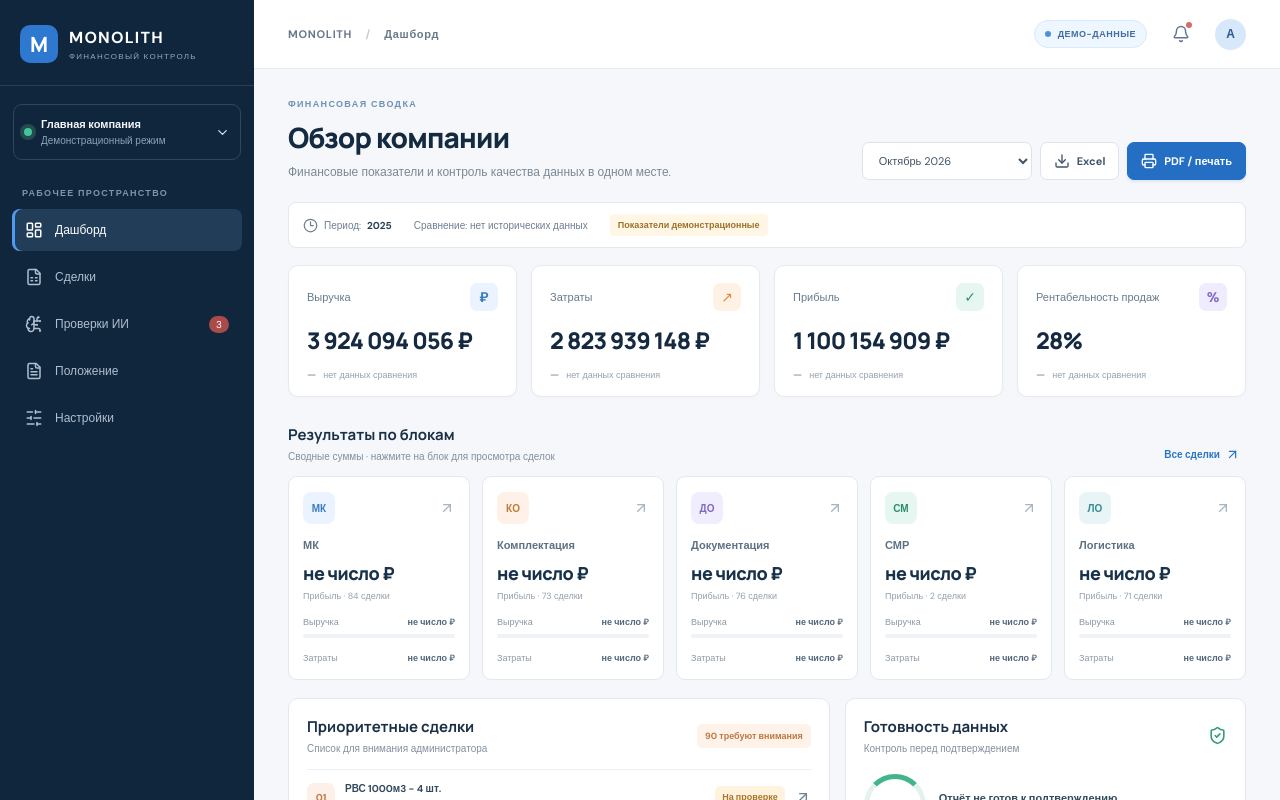
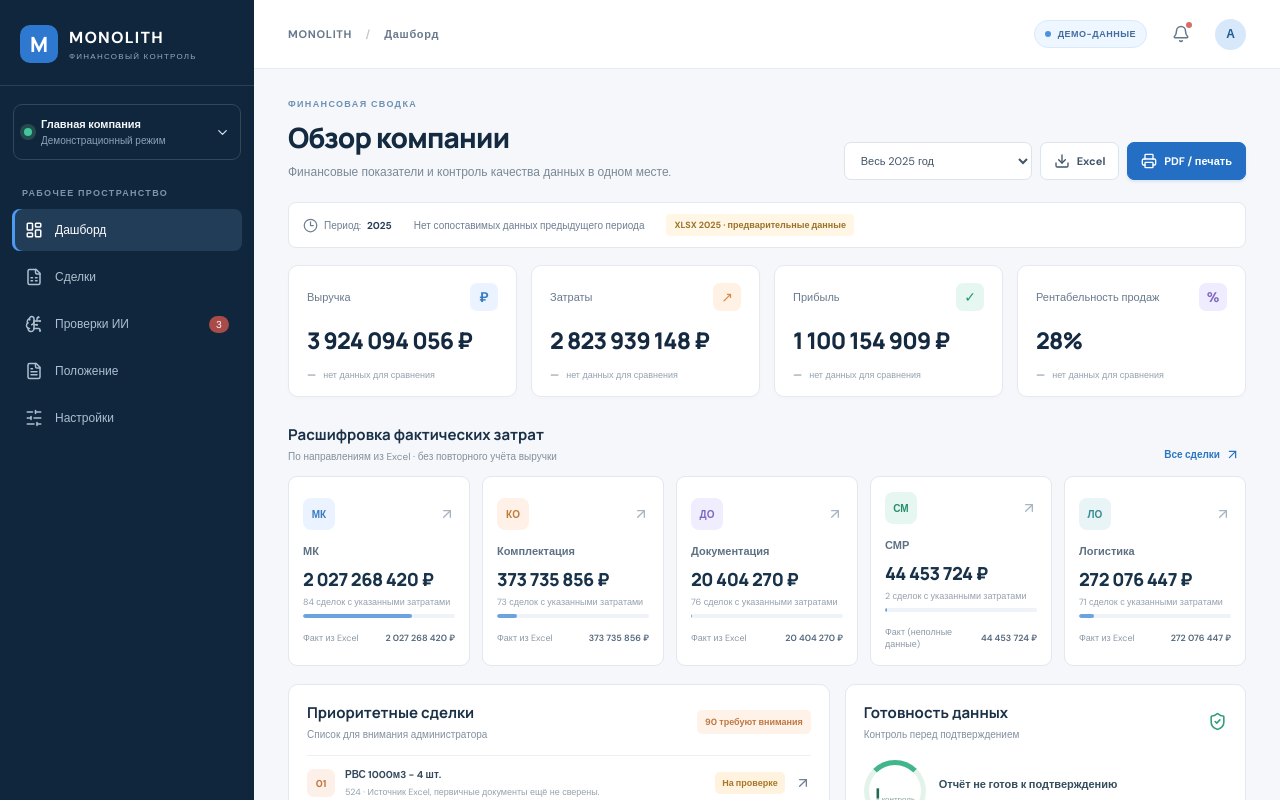
Before and after one commit to GluhovVG/Monolit, a React (Vite) app: page / in a window 1280 px wide. Shown: the top 800 px of the page. Built offline with nearby package versions, Linux system fonts and the light colour scheme.

Commit message:
fix: use imported 2025 periods, comparisons and actual cost breakdown

```diff
--- a/src/App.tsx
+++ b/src/App.tsx
@@ -348,10 +348,7 @@ function App() {
                     onChange={e => setPeriod(e.target.value)}
                     aria-label="Период"
                   >
-                    <option>Октябрь 2026</option>
-                    <option>Сентябрь 2026</option>
-                    <option>Август 2026</option>
-                    <option>Январь — октябрь 2026</option>
+                    {periodOptions.map(option => <option key={option.value} value={option.value}>{option.label}</option>)}
                   </select>
                   <button className="btn-secondary" onClick={exportCsv}>
                     <Download size={16} /> Excel
@@ -368,50 +365,50 @@ function App() {
                 <span>
                   <Clock3 size={15} /> Период: <b>{period}</b>
                 </span>
-                <span>Сравнение: нет исторических данных</span>
-                <span className="prelim-tag">Показатели демонстрационные</span>
+                <span>{comparison ? 'Сравнение с предыдущим месяцем' : 'Нет сопоставимых данных предыдущего периода'}</span>
+                <span className="prelim-tag">XLSX 2025 · предварительные данные</span>
               </div>
               <div className="kpi-grid">
                 <Kpi
                   label="Выручка"
                   value={periodDeals.length ? money(totals.revenue) : '—'}
-                  change="—"
-                  trend="flat"
-                  note="нет данных сравнения"
+                  change={change(totals.revenue, comparison?.revenue)}
+                  trend={trend(totals.revenue, comparison?.revenue)}
+                  note={comparisonLabel}
                   color="blue"
                 />
                 <Kpi
                   label="Затраты"
                   value={periodDeals.length ? money(totals.cost) : '—'}
-                  change="—"
-                  trend="flat"
-                  note="нет данных сравнения"
+                  change={change(totals.cost, comparison?.cost)}
+                  trend={trend(totals.cost, comparison?.cost)}
+                  note={comparisonLabel}
                   color="orange"
                 />
                 <Kpi
                   label="Прибыль"
                   value={periodDeals.length ? money(profit) : '—'}
-                  change="—"
-                  trend="flat"
-                  note="нет данных сравнения"
+                  change={change(profit, comparison?.profit)}
+                  trend={trend(profit, comparison?.profit)}
+                  note={comparisonLabel}
                   color="green"
                 />
                 <Kpi
                   label="Рентабельность продаж"
-                  value={margin === null ? '—' : pct(margin)}
-                  change="—"
-                  trend="flat"
-                  note="нет данных сравнения"
+                  value={margin === null || !periodDeals.length ? '—' : pct(margin)}
+                  change={margin !== null && comparison?.margin != null ? pct(margin - comparison.margin) + ' п.п.' : '—'}
+                  trend={margin !== null && comparison?.margin != null ? trend(margin, comparison.margin) : 'flat'}
+                  note={comparisonLabel}
                   color="violet"
                 />
               </div>
               {periodDeals.length === 0 && (
-                <div className="bottom-note">За этот период источники не загружены. Отсутствие данных не означает нулевой результат.</div>
+                <div className="bottom-note">За выбранный период в импортированном XLSX нет записей. Отсутствие данных не означает нулевой результат.</div>
               )}
               <div className="section-head">
                 <div>
-                  <h2>Результаты по блокам</h2>
-                  <p>Сводные суммы · нажмите на блок для просмотра сделок</p>
+                  <h2>Расшифровка фактических затрат</h2>
+                  <p>По направлениям из Excel · без повторного учёта выручки</p>
                 </div>
                 <button
                   className="text-action"
@@ -447,27 +444,13 @@ function App() {
                       <ArrowUpRight size={16} className="muted-icon" />
                     </div>
                     <h3>{b.name}</h3>
-                    <strong>{money(b.revenue - b.cost)}</strong>
-                    <small>
-                      Прибыль · {b.count} {b.count === 1 ? 'сделка' : 'сделки'}
-                    </small>
+                    <strong>{b.amount !== null ? money(b.amount) : '—'}</strong>
+                    <small>{b.count} сделок с указанными затратами</small>
+                    <div className="mini-bar"><span style={{ width: b.amount !== null && totals.cost > 0
+                      ? Math.min(100, Math.max(0, (b.amount / totals.cost) * 100)) + '%' : '0%' }}></span></div>
                     <div className="block-meta">
-                      <span>Выручка</span>
-                      <b>{money(b.revenue)}</b>
-                    </div>
-                    <div className="mini-bar">
-                      <span
-                        style={{
-                          width:
-                            (b.revenue
-                              ? Math.max(8, (b.cost / b.revenue) * 100)
-                              : 0) + '%',
-                        }}
-                      ></span>
-                    </div>
-                    <div className="block-meta">
-                      <span>Затраты</span>
-                      <b>{money(b.cost)}</b>
+                      <span>{b.complete ? 'Факт из Excel' : 'Факт (неполные данные)'}</span>
+                      <b>{b.amount !== null ? money(b.amount) : 'нет данных'}</b>
                     </div>
                   </button>
                 ))}
@@ -582,10 +565,7 @@ function App() {
                 </div>
                 <div className="heading-actions">
                   <select value={period} onChange={e => setPeriod(e.target.value)} aria-label="Период реестра">
-                    <option>Октябрь 2026</option>
-                    <option>Сентябрь 2026</option>
-                    <option>Август 2026</option>
-                    <option>Январь — октябрь 2026</option>
+                    {periodOptions.map(option => <option key={option.value} value={option.value}>{option.label}</option>)}
                   </select>
                   <button className="btn-secondary" onClick={exportCsv}>
                     <Download size={16} /> Экспорт Excel
```
